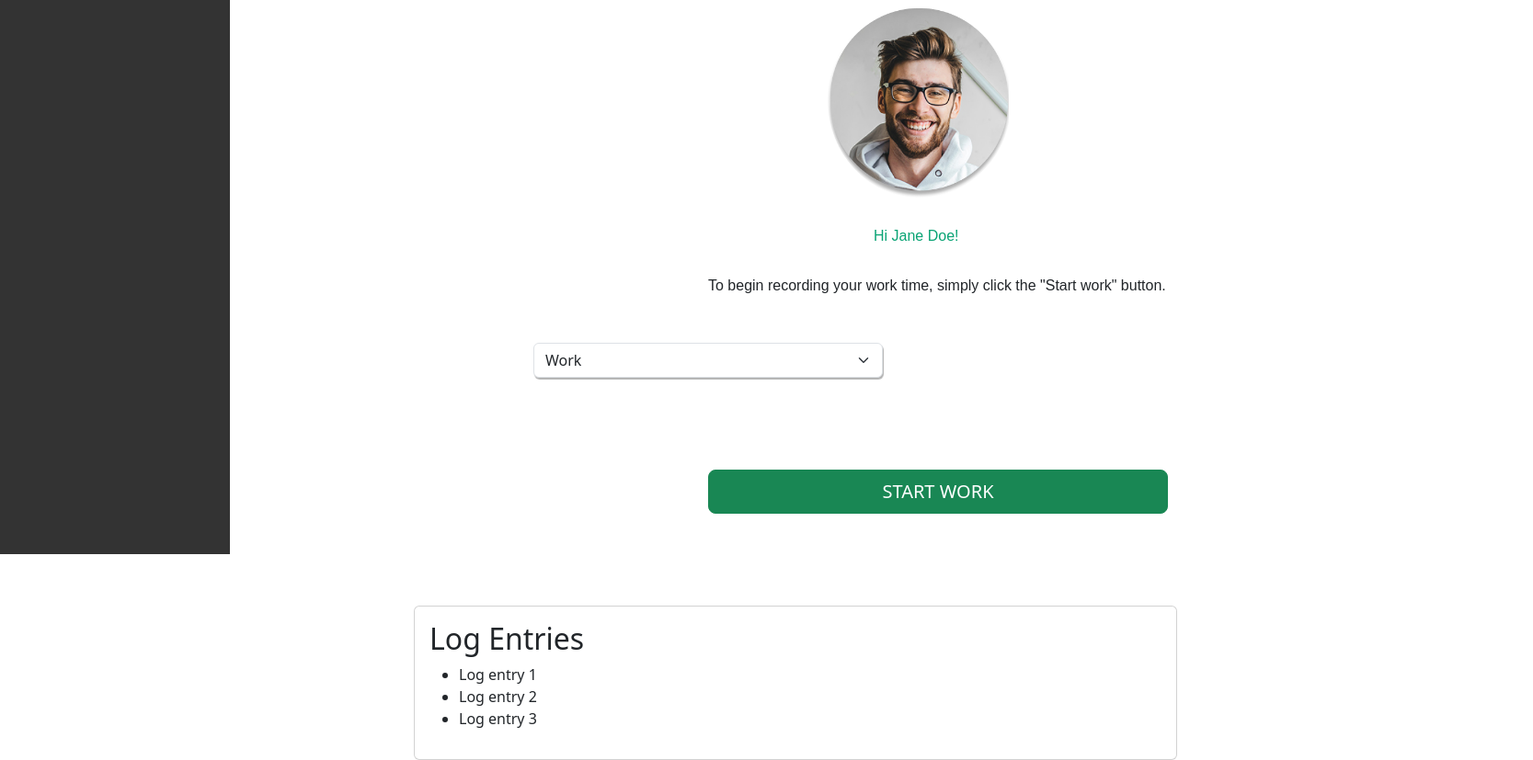
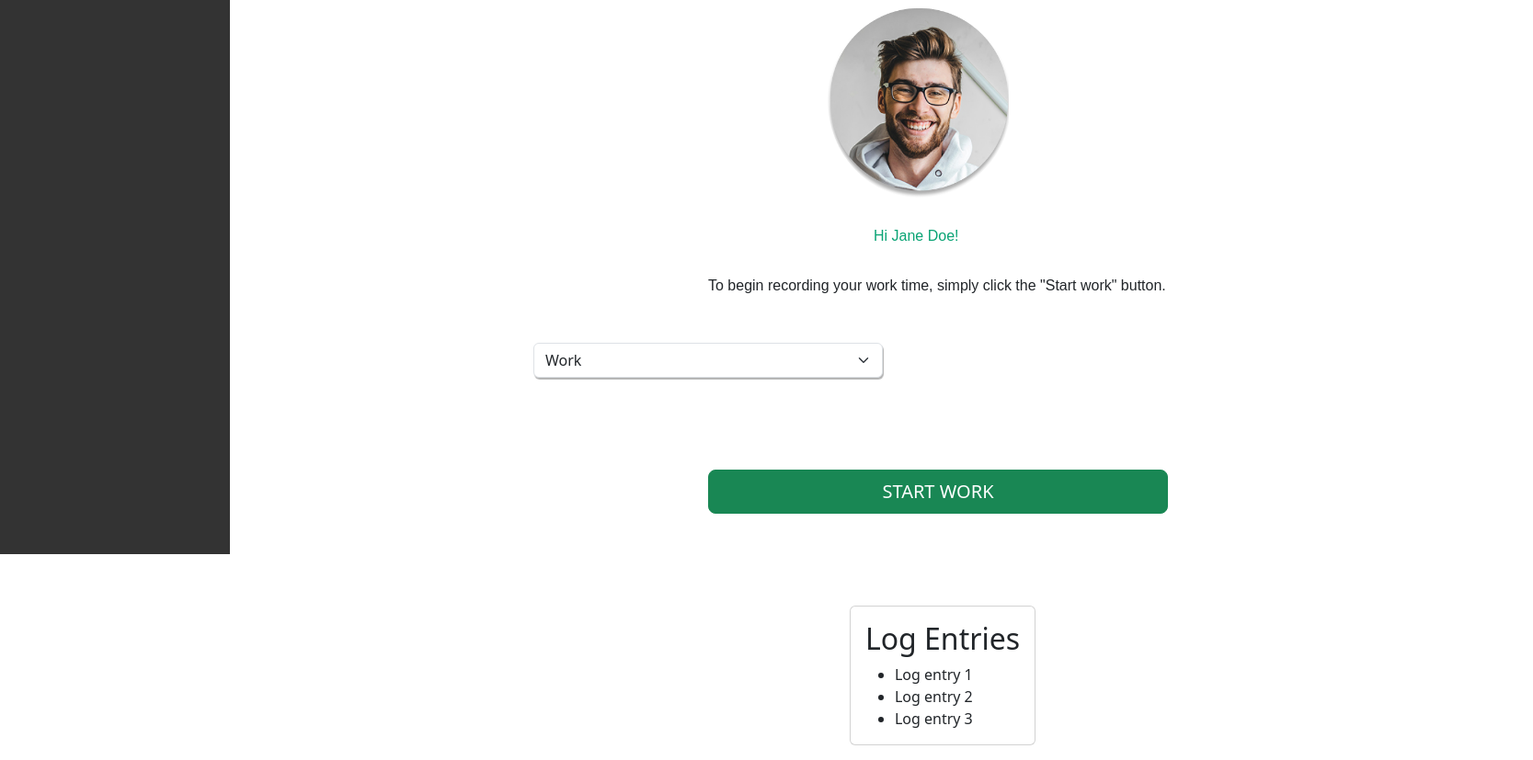
Before and after one commit to Rappyyy/DTR_Start_Stop_Project, a plain HTML site: page index.html in a window 1280 px wide. Shown: the part 197-1024 px from the top of the page at 92% size, 1667 px wide, since content can reach past the window. Drawn offline with nearby package versions, Linux system fonts and the light colour scheme.

Commit message:
Will figure things out to make page 1 responsive

```diff
--- a/index.css
+++ b/index.css
@@ -57,9 +57,12 @@
 .log-container {
  margin-top: 100px;
  display: flex;
- margin-left: -450px;
+ justify-content: center;
+ width: 250px;
 }
+
 .log-list {
-  width: 1200px;
-  align-items: center;
+  width: 100%;
+  max-width: 800px;
+  margin: 0 auto;
 }
```
